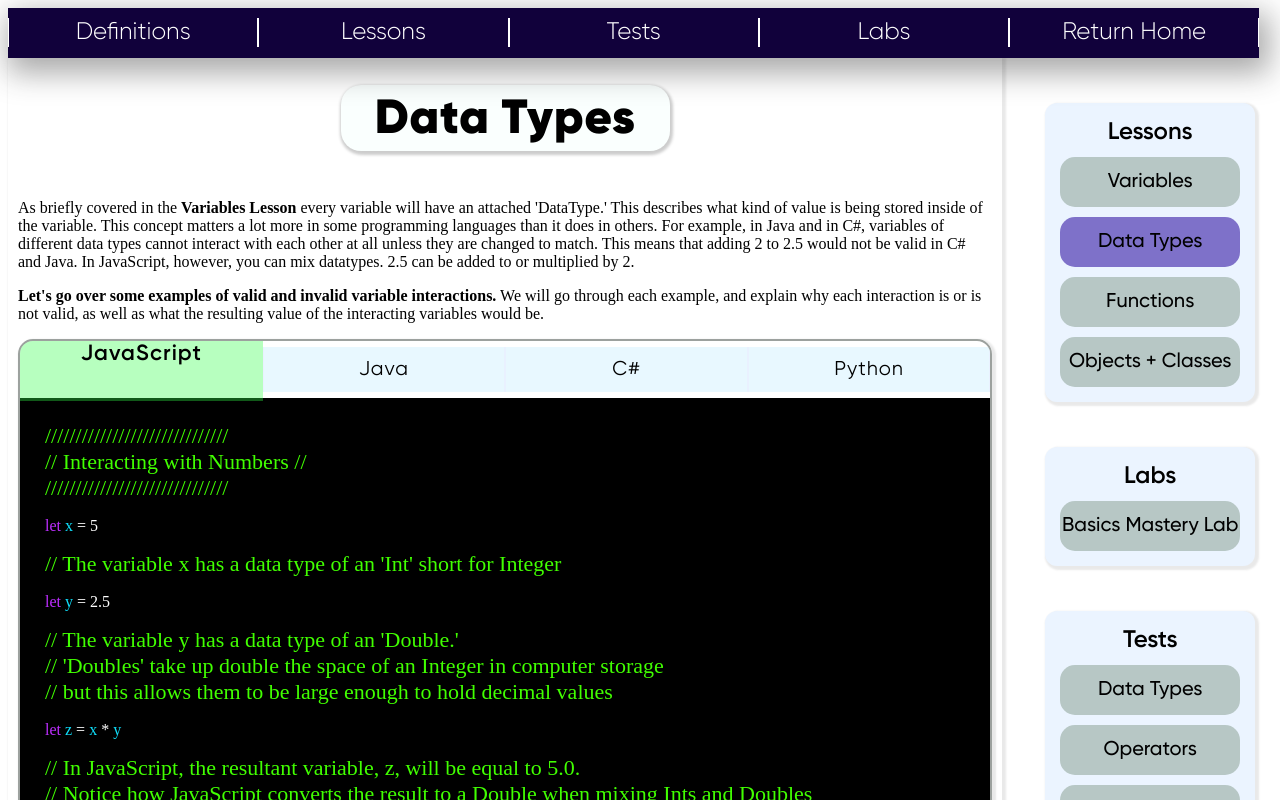
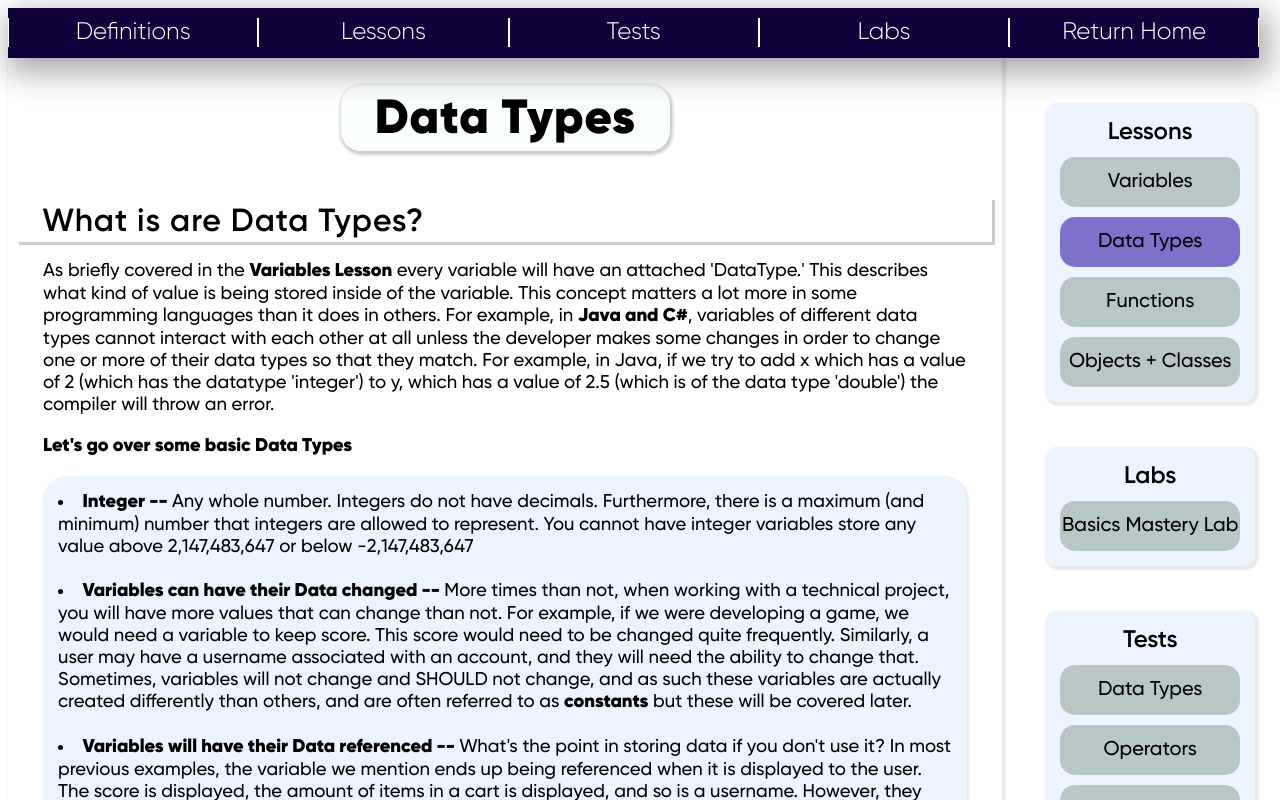
Before and after one commit to NLanese/the-codex, a Next.js app: page /concepts/basics/lessons/data_types in a window 1280 px wide. Shown: the top 800 px of the page. Built offline with nearby package versions, Linux system fonts and the light colour scheme.

Commit message:
Update data_types.js

```diff
--- a/pages/concepts/basics/lessons/data_types.js
+++ b/pages/concepts/basics/lessons/data_types.js
@@ -620,12 +620,30 @@ const DataTypesLesson = ({}) => {
         function renderFirst(){
             return(
                 <div>
-                    <p>
-                        As briefly covered in the <strong>Variables Lesson</strong> every variable will have an attached 'DataType.' This describes what kind of value is being stored inside of the variable. This concept matters a lot more in some programming languages than it does in others. For example, in Java and in C#, variables of different data types cannot interact with each other at all unless they are changed to match. This means that adding 2 to 2.5 would not be valid in C# and Java. In JavaScript, however, you can mix datatypes. 2.5 can be added to or multiplied by 2.
-                    </p>
-                    <p>
-                        <strong>Let's go over some examples of valid and invalid variable interactions.</strong> We will go through each example, and explain why each interaction is or is not valid, as well as what the resulting value of the interacting variables would be.
-                    </p>
+                    <div style={Styles.Fonts.lessonHeader}>What is are Data Types?</div>
+                    <div style={Styles.Sections.lessonContent}>
+                        <p style={Styles.Fonts.basic}>
+                            As briefly covered in the <strong>Variables Lesson</strong> every variable will have an attached 'DataType.' This describes what kind of value is being stored inside of the variable. This concept matters a lot more in some programming languages than it does in others. For example, in <strong>Java and C#</strong>, variables of different data types cannot interact with each other at all unless the developer makes some changes in order to change one or more of their data types so that they match.
+                            For example, in Java, if we try to add x which has a value of 2 (which has the datatype 'integer') to y, which has a value of 2.5 (which is of the data type 'double') the compiler will throw an error.
+                        </p>
+                        <p style={Styles.Fonts.basic}>
+                            <strong>Let's go over some basic Data Types</strong>
+                        </p>
+                        <div style={{...Styles.Sections.importantNote, ...Styles.Fonts.basic}}>
+                            <li>
+                                <strong>Integer -- </strong> Any whole number. Integers do not have decimals. Furthermore, there is a maximum  (and minimum) number that integers are allowed to represent. You cannot have integer variables store any value above 2,147,483,647 or below -2,147,483,647
+                            </li>
+                            <br></br>
+                            <li>
+                                <strong>Variables can have their Data changed -- </strong>More times than not, when working with a technical project, you will have more values that can change than not. For example, if we were developing a game, we would need a variable to keep score. This score would need to be changed quite frequently. Similarly, a user may have a username associated with an account, and they will need the ability to change that. Sometimes, variables will not change and SHOULD not change, and as such these variables are actually created differently than others, and are often referred to as <strong>constants</strong> but these will be covered later.
+                            </li>
+                            <br></br>
+                            <li>
+                                <strong>Variables will have their Data referenced -- </strong> What's the point in storing data if you don't use it? In most previous examples, the variable we mention ends up being referenced when it is displayed to the user. The score is displayed, the amount of items in a cart is displayed, and so is a username. However, they can be referenced by the code itself. For example, a game will know to end when a score reaches a certain number. In a pickup game for example, if you play to 21 points, the app would check every time a team scores to see if their score is 21. If the score is 21 the game ends. <strong>We will go into this deeper in the future when we learn about conditionals</strong>
+                            </li>
+                        </div>
+                    </div>
+
                 </div>
             )
         }
```
